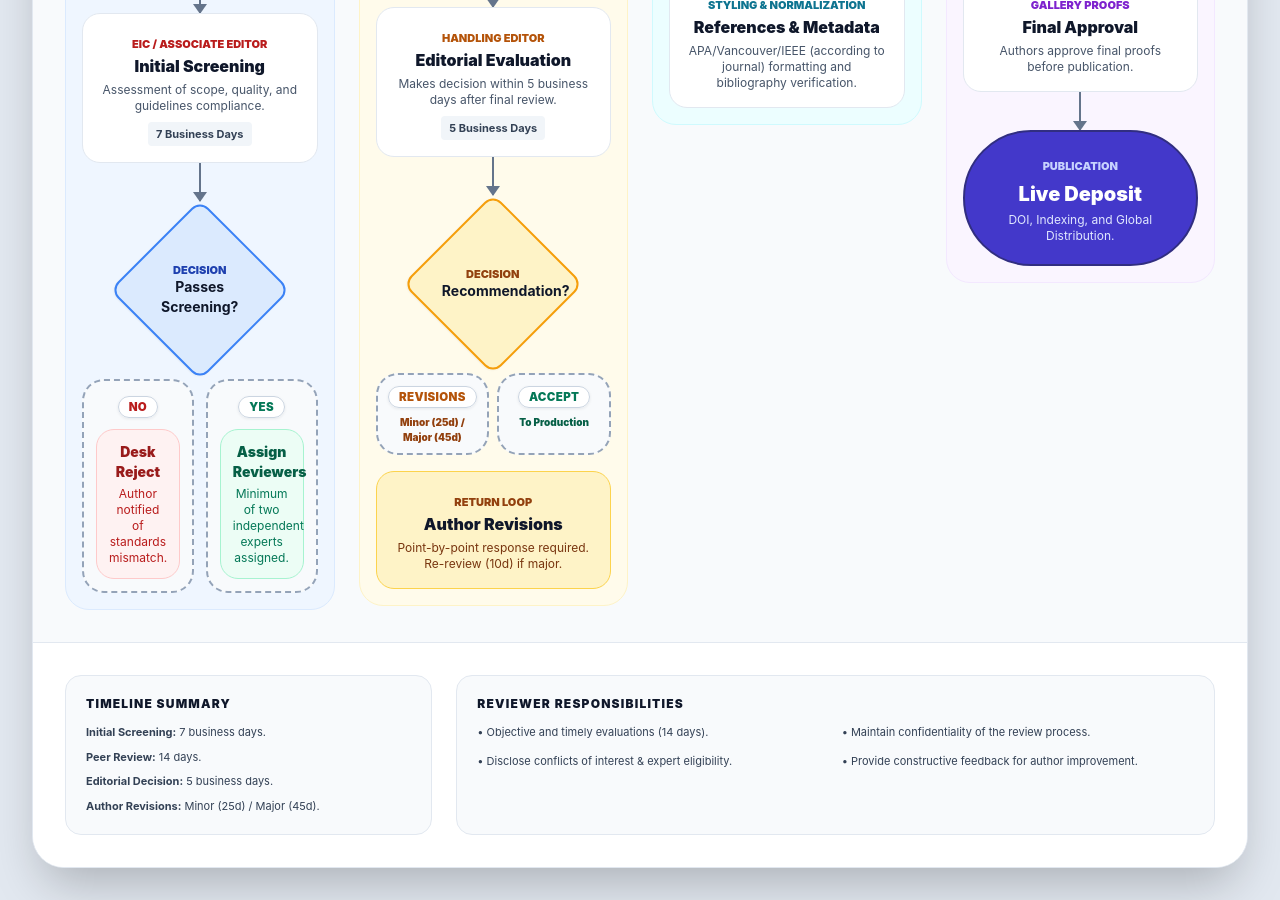
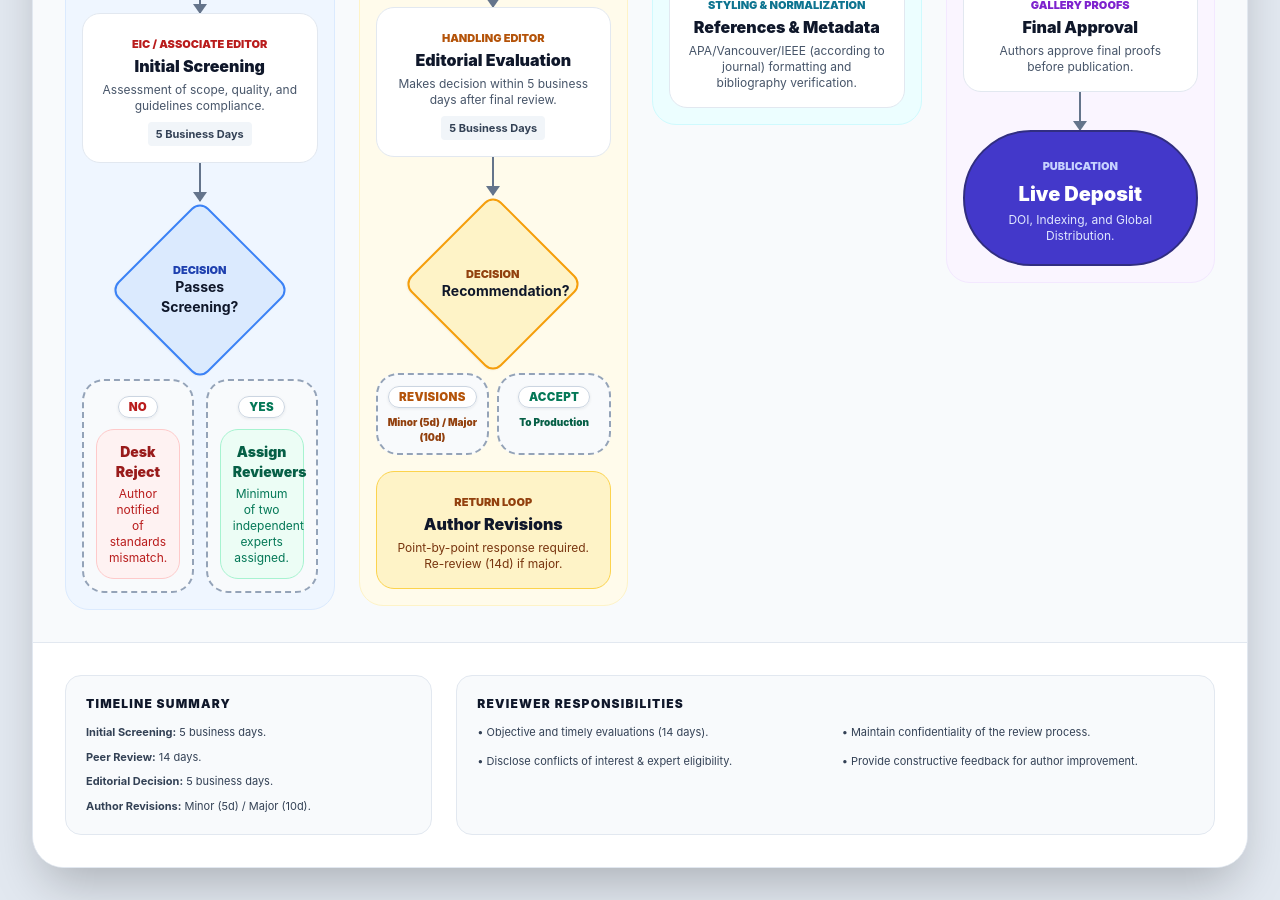
Before and after one commit to elektraec/editorial_workflow, a plain HTML site: page index.html in a window 1280 px wide. Shown: the part 540-1440 px from the top of the page. Drawn offline with nearby package versions, Linux system fonts and the light colour scheme.

Commit message:
Update index.html

```diff
--- a/index.html
+++ b/index.html
@@ -166,7 +166,7 @@
               <span class="text-[11px] font-black text-red-700 uppercase">EiC / Associate Editor</span>
               <h3 class="font-black">Initial Screening</h3>
               <p class="text-xs text-slate-600 mt-1">Assessment of scope, quality, and guidelines compliance.</p>
-              <span class="inline-block mt-2 text-[11px] font-bold bg-slate-100 text-slate-700 px-2 py-1 rounded">7 Business Days</span>
+              <span class="inline-block mt-2 text-[11px] font-bold bg-slate-100 text-slate-700 px-2 py-1 rounded">5 Business Days</span>
             </div>
 
             <div class="arrow-down"></div>
@@ -230,7 +230,7 @@
             <div class="grid grid-cols-2 gap-2 text-center">
               <div class="side-route p-2 role-box" data-roles="autor e-seccion">
                 <span class="route-label text-amber-700">REVISIONS</span>
-                <p class="mt-2 text-[10px] font-black text-amber-800">Minor (25d) / Major (45d)</p>
+                <p class="mt-2 text-[10px] font-black text-amber-800">Minor (5d) / Major (10d)</p>
               </div>
               <div class="side-route p-2 role-box" data-roles="e-jefe e-seccion">
                 <span class="route-label text-emerald-700">ACCEPT</span>
@@ -241,7 +241,7 @@
             <div class="mt-4 flow-card process bg-amber-100 border border-amber-300 p-4 text-center role-box" data-roles="autor e-seccion">
               <span class="text-[11px] font-black text-amber-800 uppercase">Return Loop</span>
               <h3 class="font-black">Author Revisions</h3>
-              <p class="text-xs text-amber-900 mt-1">Point-by-point response required. Re-review (10d) if major.</p>
+              <p class="text-xs text-amber-900 mt-1">Point-by-point response required. Re-review (14d) if major.</p>
             </div>
           </div>
 
@@ -296,10 +296,10 @@
         <div class="bg-slate-50 rounded-2xl p-5 border border-slate-200">
           <h4 class="font-black text-slate-900 uppercase text-xs tracking-widest">Timeline Summary</h4>
           <ul class="mt-3 text-[11px] text-slate-700 space-y-2">
-            <li><strong>Initial Screening:</strong> 7 business days.</li>
+            <li><strong>Initial Screening:</strong> 5 business days.</li>
             <li><strong>Peer Review:</strong> 14 days.</li>
             <li><strong>Editorial Decision:</strong> 5 business days.</li>
-            <li><strong>Author Revisions:</strong> Minor (25d) / Major (45d).</li>
+            <li><strong>Author Revisions:</strong> Minor (5d) / Major (10d).</li>
           </ul>
         </div>
         <div class="lg:col-span-2 bg-slate-50 rounded-2xl p-5 border border-slate-200">
```
